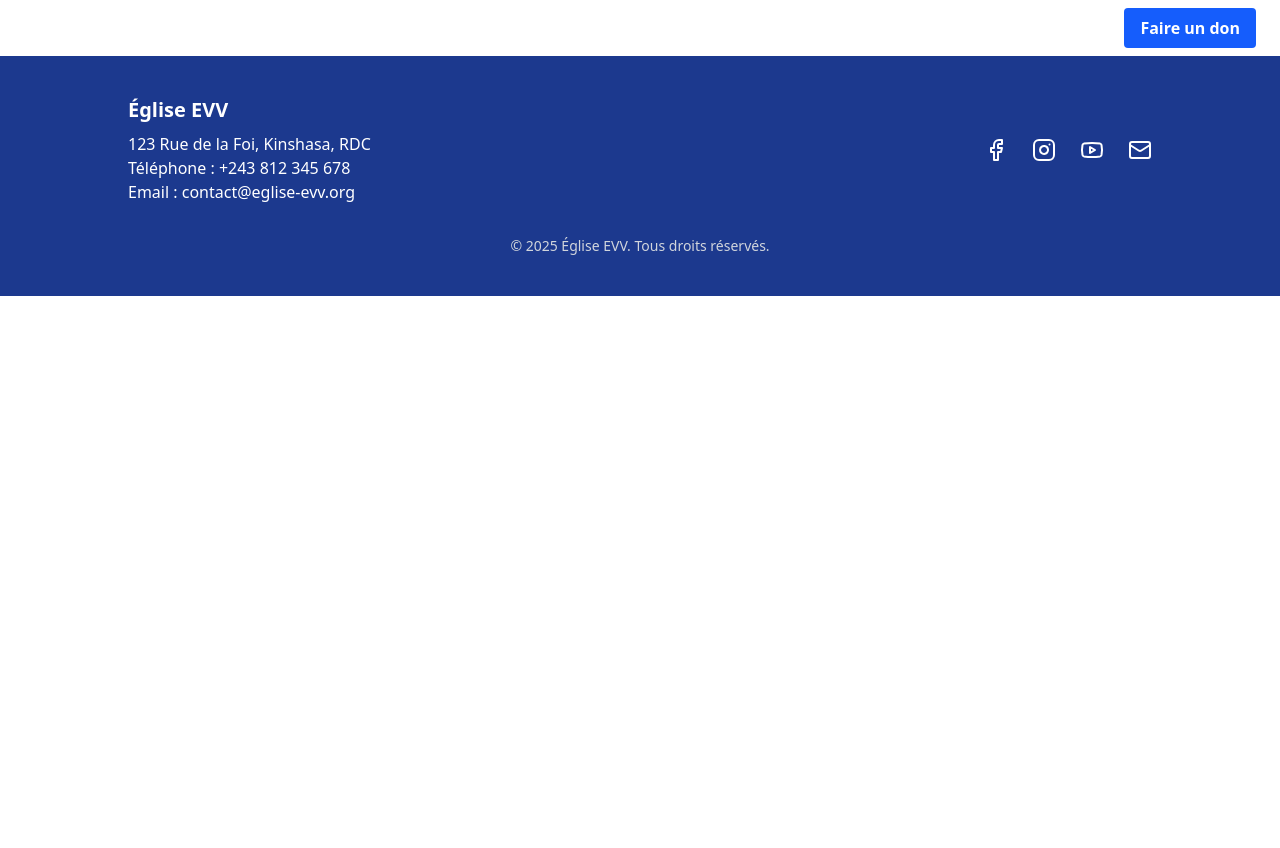
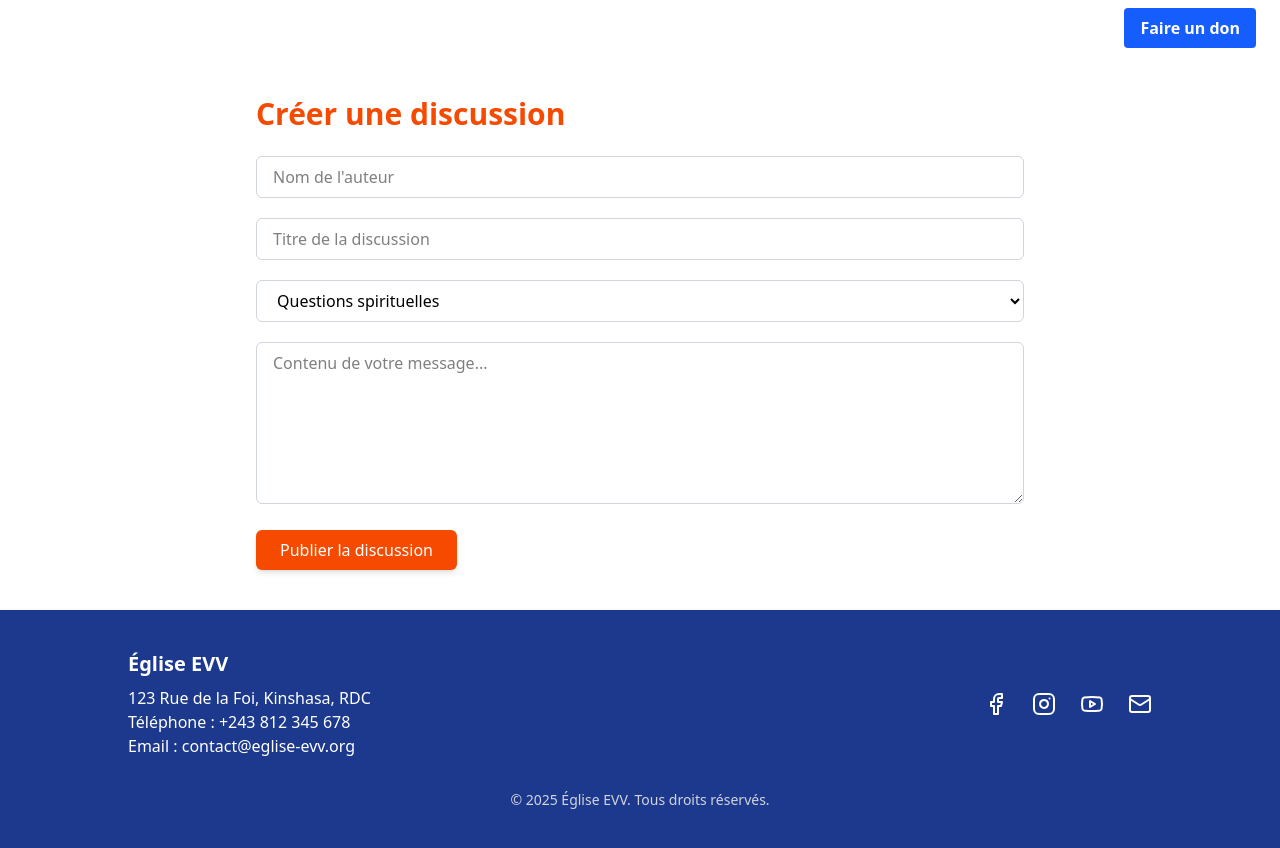
Before and after one commit to rovertnet/website-evv, a React (Vite) app: page /forum/creer in a window 1280 px wide. Before the commit the page ends 800 px from the top, so only its background shows below. Built offline with nearby package versions, Linux system fonts and the light colour scheme.

Commit message:
another commit

```diff
--- a/src/App.jsx
+++ b/src/App.jsx
@@ -7,6 +7,8 @@ import Contact from "./pages/Contact";
 import Ebook from "./pages/Ebook";
 import BookDetail from "./component/ebook/BookDetail";
 import AboutPage from "./pages/AboutPage";
+import ForumPage from "./pages/forum/ForumPge";
+import CreateDiscussion from "./pages/forum/CreateDiscussion";
 
 function App() {
 
@@ -20,6 +22,8 @@ function App() {
         <Route path="/ebook" element={<Ebook />} />
         <Route path="/livres/:id" element={<BookDetail />} />
         <Route path="/about" element={<AboutPage />} />
+        <Route path="/forum" element={<ForumPage />} />
+        <Route path="/forum/creer" element={<CreateDiscussion />} />
       </Routes>
       <Footer />
     </>
```
